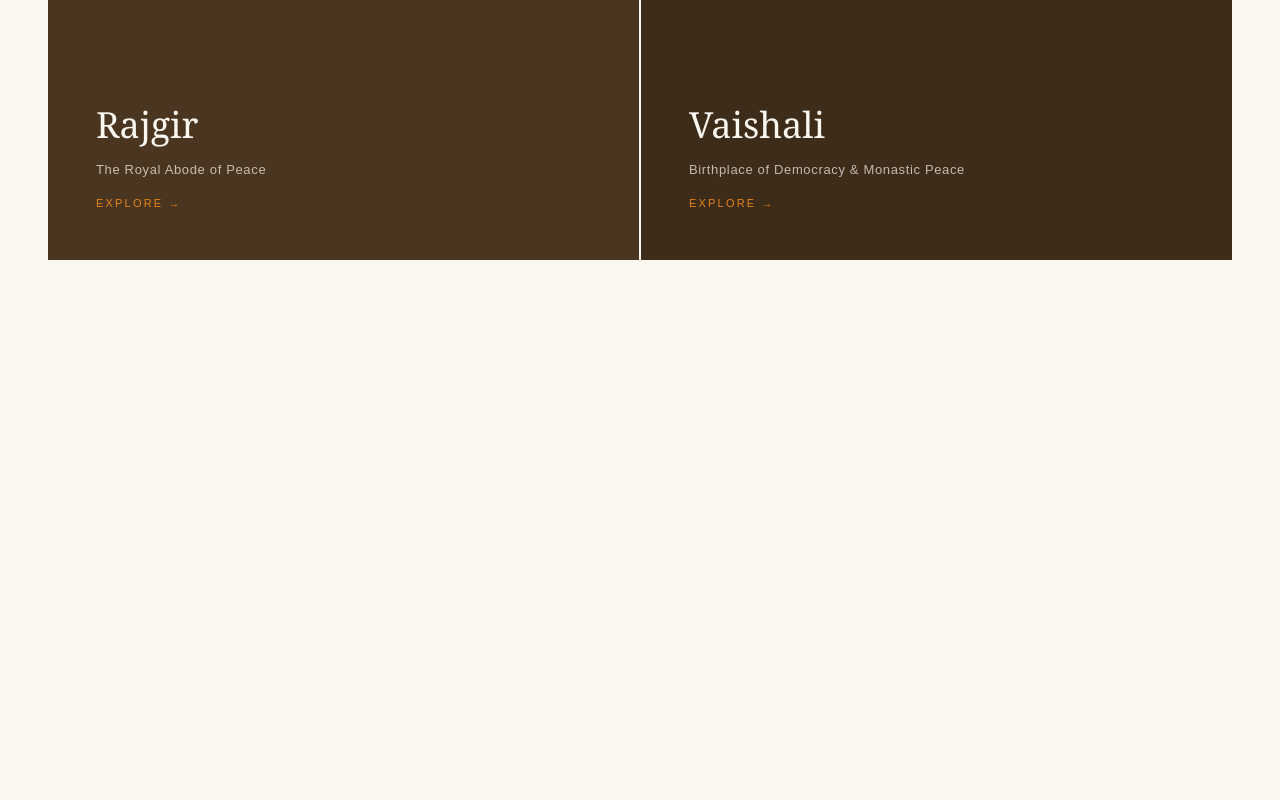
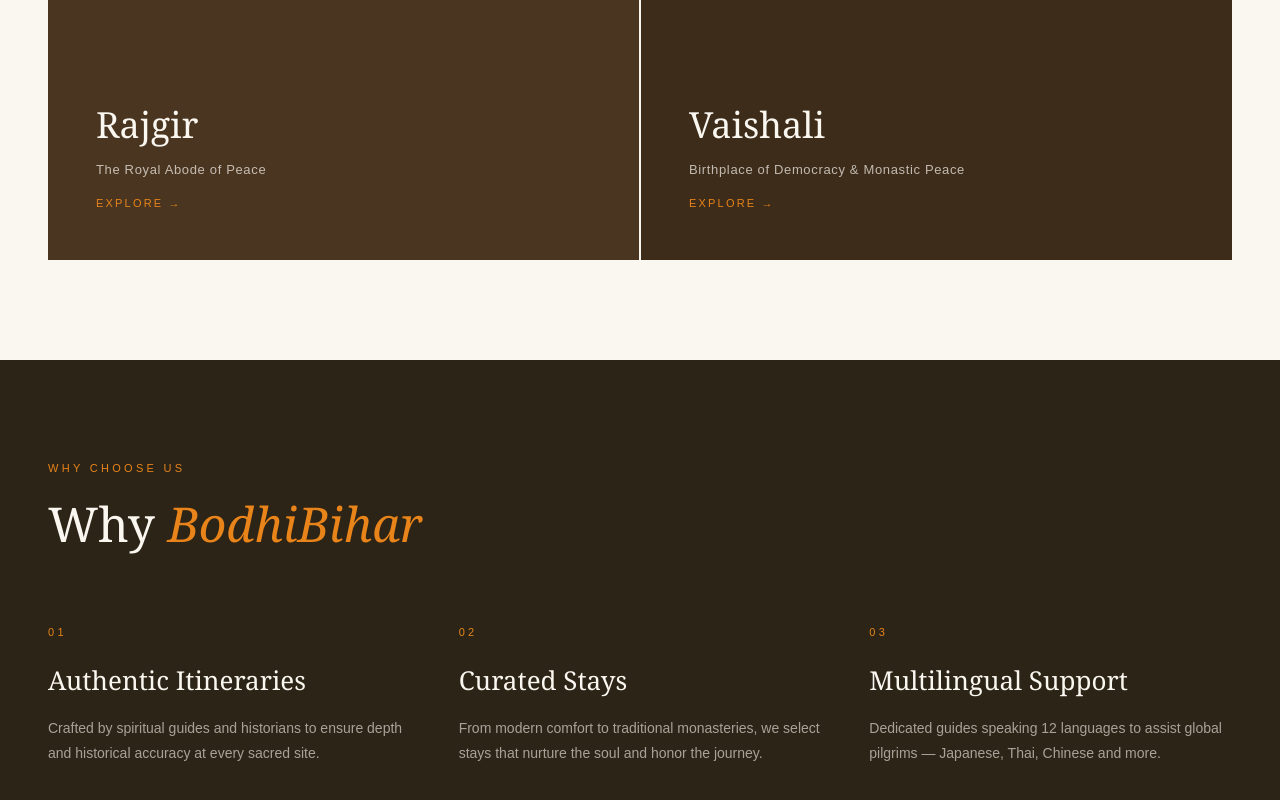
Before and after one commit to tushar01anand/bodhibihar, a React (Vite) app: page / in a window 1280 px wide. Shown: the part 1351-2151 px from the top of the page. Before the commit the page ends 1711 px from the top, so only its background shows below. Built offline with nearby package versions, Linux system fonts and the light colour scheme.

Commit message:
Add Why BodhiBihar section

```diff
--- a/src/pages/Home.jsx
+++ b/src/pages/Home.jsx
@@ -148,6 +148,50 @@ const Home = () => {
     ))}
   </div>
 
+          </section>
+          {/* Why BodhiBihar Section */}
+<section style={{ backgroundColor: '#2C2416', padding: '100px 48px' }}>
+
+  <p style={{ fontSize: '11px', letterSpacing: '0.3em', textTransform: 'uppercase', color: '#E8841A', marginBottom: '12px' }}>
+    Why Choose Us
+  </p>
+
+  <h2 style={{ fontFamily: 'Cormorant Garamond, Georgia, serif', fontSize: '48px', color: '#FAF6F0', fontWeight: 500, marginBottom: '64px' }}>
+    Why <span style={{ color: '#E8841A', fontStyle: 'italic' }}>BodhiBihar</span>
+  </h2>
+
+  <div style={{ display: 'grid', gridTemplateColumns: '1fr 1fr 1fr', gap: '48px' }}>
+    {[
+      {
+        number: '01',
+        title: 'Authentic Itineraries',
+        desc: 'Crafted by spiritual guides and historians to ensure depth and historical accuracy at every sacred site.',
+      },
+      {
+        number: '02',
+        title: 'Curated Stays',
+        desc: 'From modern comfort to traditional monasteries, we select stays that nurture the soul and honor the journey.',
+      },
+      {
+        number: '03',
+        title: 'Multilingual Support',
+        desc: 'Dedicated guides speaking 12 languages to assist global pilgrims — Japanese, Thai, Chinese and more.',
+      },
+    ].map((item) => (
+      <div key={item.number}>
+        <p style={{ color: '#E8841A', fontSize: '11px', letterSpacing: '0.3em', marginBottom: '20px' }}>
+          {item.number}
+        </p>
+        <h3 style={{ fontFamily: 'Cormorant Garamond, Georgia, serif', fontSize: '26px', color: '#FAF6F0', marginBottom: '16px' }}>
+          {item.title}
+        </h3>
+        <p style={{ color: '#FAF6F0', opacity: 0.6, fontSize: '14px', lineHeight: 1.8 }}>
+          {item.desc}
+        </p>
+      </div>
+    ))}
+  </div>
+
 </section>
     </div>
   )
```
